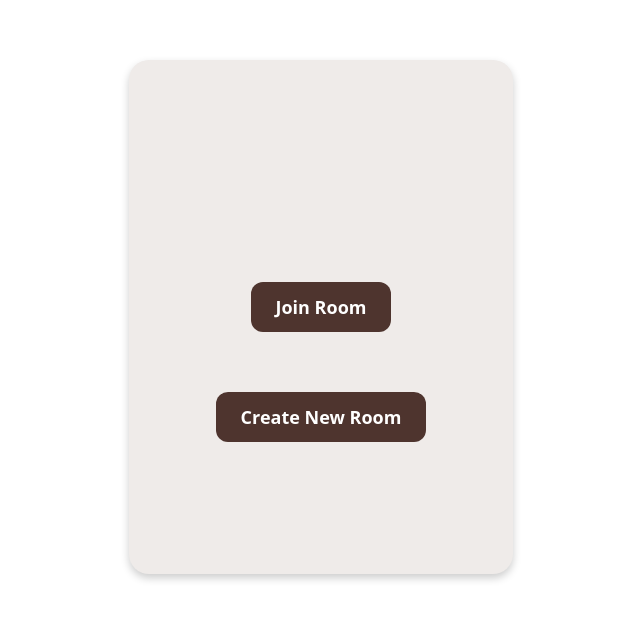
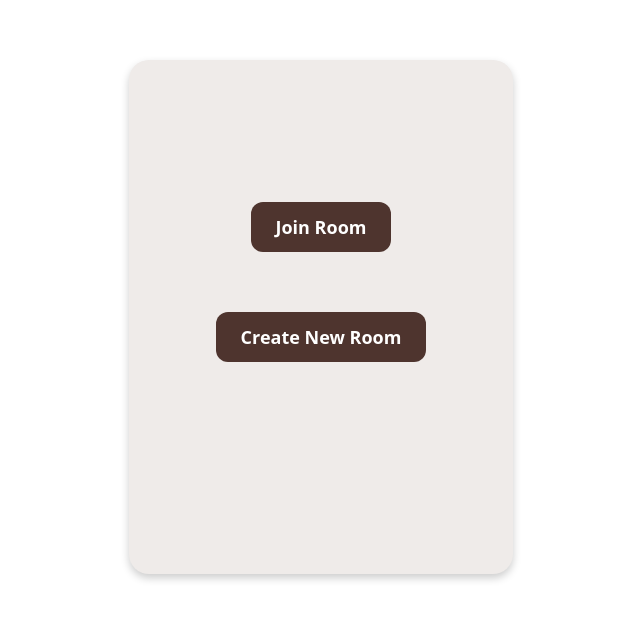
Before and after one commit to m2rads/youtube-watchparty, a Svelte app: page / in a window 1280 px wide. Shown: the part 115-734 px from the top of the page, without its empty margins (319-959 px from the left). Built offline with nearby package versions, Linux system fonts and the light colour scheme.

Commit message:
update home: adjust button heights

```diff
--- a/src/components/Home.svelte
+++ b/src/components/Home.svelte
@@ -76,7 +76,7 @@
     justify-content: center;
     align-content: center;
     min-height: 60%;
-    min-height: 60vh;
+    min-height: 40vh;
   }
 
   .container {
```
